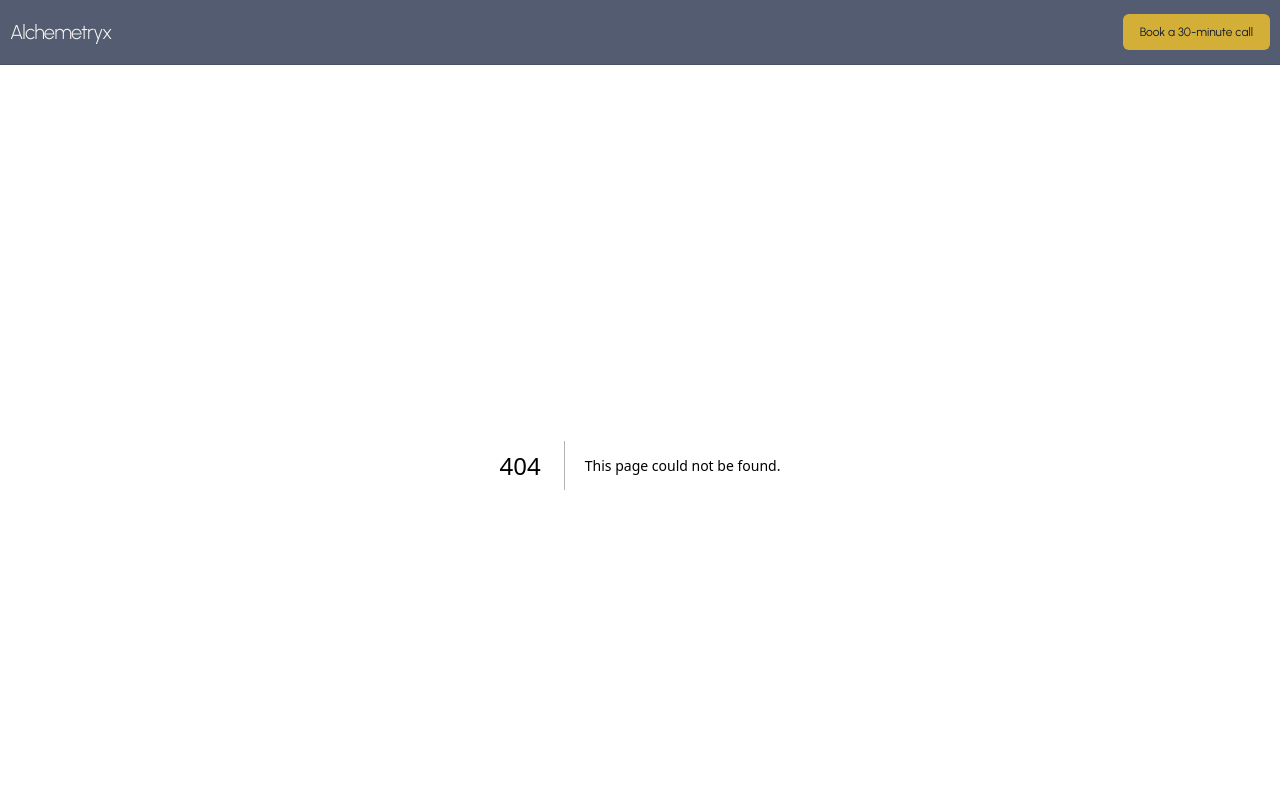
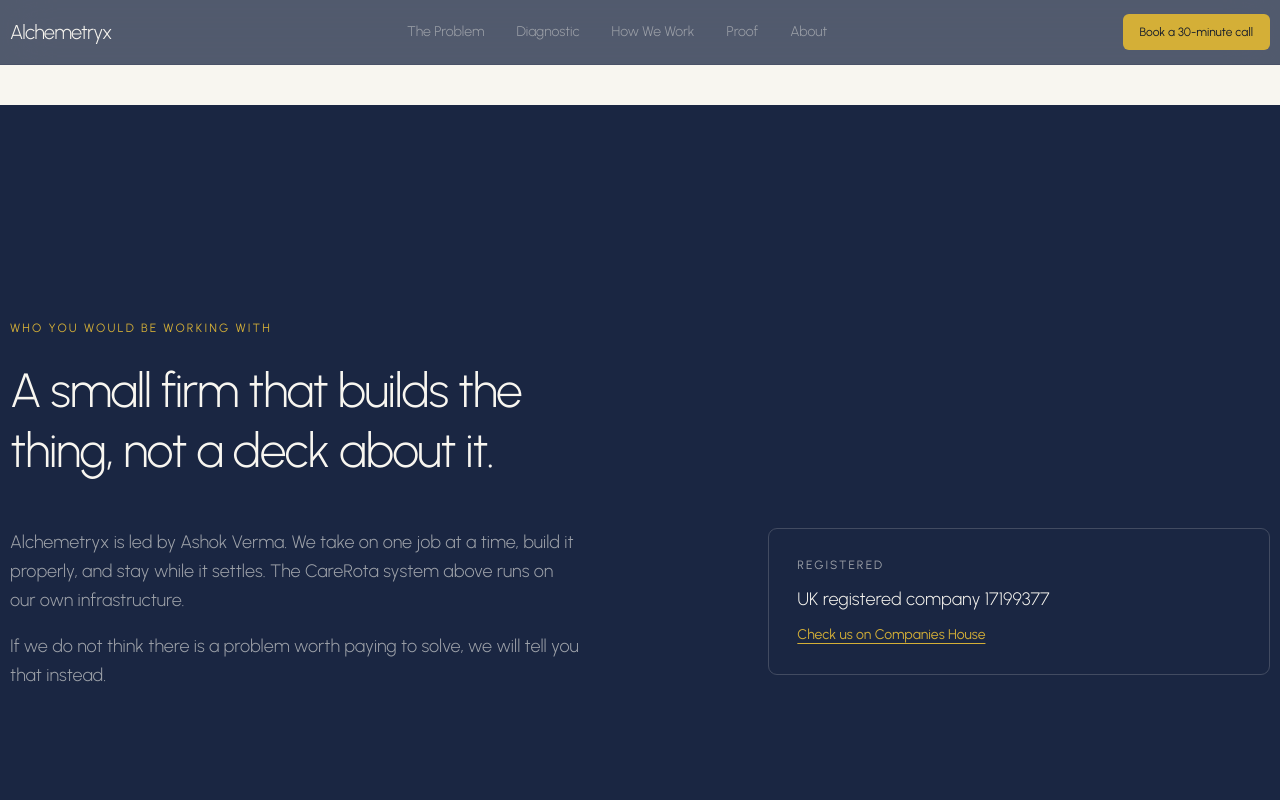
Before and after one commit to ashok-1986/alchemetryx-main, a Next.js app: page /about in a window 1280 px wide. Before the commit this address had no page. Shown: the top 800 px of the page. Built offline with nearby package versions, Linux system fonts and the light colour scheme.

Commit message:
feat(deck-sync): apply copy deck updates, 5-item anchor nav, CTA ladder links, two-column honesty block, and dialog focus accessibility

```diff
--- /dev/null
+++ b/app/about/page.tsx
@@ -0,0 +1,20 @@
+import type { Metadata } from "next";
+import { WhoWeAre } from "@/components/sections/who-we-are";
+import { CtaBlock } from "@/components/sections/cta-block";
+
+export const metadata: Metadata = {
+  title: "About · Alchemetryx",
+  description:
+    "A small firm led by Ashok Verma that builds the thing, not a deck about it.",
+};
+
+export default function AboutPage() {
+  return (
+    <main className="min-h-screen">
+      <div className="pt-10">
+        <WhoWeAre />
+      </div>
+      <CtaBlock />
+    </main>
+  );
+}
--- a/components/chrome/nav.tsx
+++ b/components/chrome/nav.tsx
@@ -2,19 +2,44 @@ import Link from "next/link";
 import { Button } from "@/components/ui/button";
 import { COMPANY } from "@/lib/constants";
 
+const NAV_ITEMS = [
+  { label: "The Problem", href: "/#problem" },
+  { label: "Diagnostic", href: "/#diagnostic" },
+  { label: "How We Work", href: "/#how-we-work" },
+  { label: "Proof", href: "/#proof" },
+  { label: "About", href: "/about" },
+];
+
 export function Nav() {
   return (
     <header className="sticky top-0 z-50 w-full bg-[var(--color-sapphire)]/80 backdrop-blur-[24px] supports-[backdrop-filter]:bg-[var(--color-sapphire)]/75 border-b border-[var(--color-sapphire-line)]/60 transition-colors duration-200">
-      <div className="w-full max-w-[1440px] mx-auto px-[10px] h-16 flex items-center justify-between">
+      <div className="w-full max-w-[1440px] mx-auto px-[10px] h-16 flex items-center justify-between gap-6">
         <Link
           href="/"
-          className="text-xl font-light tracking-[-0.04em] text-[var(--color-pearl)] hover:opacity-90 active:scale-[0.98] transition-all duration-150 cursor-pointer"
+          className="text-xl font-light tracking-[-0.04em] text-[var(--color-pearl)] hover:opacity-90 active:scale-[0.98] transition-all duration-150 cursor-pointer shrink-0"
         >
           {COMPANY.name}
         </Link>
-        <Button asChild variant="primary" size="sm">
-          <Link href={COMPANY.primaryCtaHref}>{COMPANY.primaryCtaLabel}</Link>
-        </Button>
+
+        {/* 5 Anchor nav items */}
+        <nav aria-label="Main Navigation" className="hidden md:flex items-center gap-8">
+          {NAV_ITEMS.map((item) => (
+            <Link
+              key={item.label}
+              href={item.href}
+              className="text-sm font-light text-[var(--color-slate)] hover:text-[var(--color-pearl)] transition-colors duration-150 cursor-pointer"
+            >
+              {item.label}
+            </Link>
+          ))}
+        </nav>
+
+        {/* Gold CTA button */}
+        <div className="shrink-0">
+          <Button asChild variant="primary" size="sm">
+            <Link href={COMPANY.primaryCtaHref}>{COMPANY.primaryCtaLabel}</Link>
+          </Button>
+        </div>
       </div>
     </header>
   );
--- a/components/sections/cta-block.tsx
+++ b/components/sections/cta-block.tsx
@@ -6,7 +6,7 @@ import { COMPANY } from "@/lib/constants";
 
 export function CtaBlock() {
   return (
-    <SectionFullBleed tone="light" className="border-t border-[var(--color-pearl-line)] py-20 md:py-32">
+    <SectionFullBleed id="book" tone="light" fullHeight={false} className="border-t border-[var(--color-pearl-line)] py-20 md:py-32">
       <Reveal>
         <div className="max-w-[48ch]">
           <p className="text-xs uppercase tracking-[0.18em] text-[var(--color-gold-deep)] mb-6">
--- a/components/sections/how-we-work.tsx
+++ b/components/sections/how-we-work.tsx
@@ -1,3 +1,4 @@
+import Link from "next/link";
 import { SectionFullBleed } from "@/components/sections/section-full-bleed";
 import { Reveal } from "@/components/motion/reveal";
 
@@ -24,7 +25,7 @@ const STEPS = [
 
 export function HowWeWork() {
   return (
-    <SectionFullBleed tone="light" className="border-t border-[var(--color-pearl-line)]">
+    <SectionFullBleed id="how-we-work" tone="light" className="border-t border-[var(--color-pearl-line)]">
       <Reveal>
         <p className="text-xs uppercase tracking-[0.18em] text-[var(--color-gold-deep)] mb-6">
           HOW WE WORK
@@ -55,9 +56,19 @@ export function HowWeWork() {
                   {s.service}
                 </h3>
               </div>
-              <p className="mt-6 text-base font-normal leading-relaxed text-[var(--color-ink)]">
-                {s.body}
-              </p>
+              <div className="mt-6">
+                <p className="text-base font-normal leading-relaxed text-[var(--color-ink)]">
+                  {s.body}
+                </p>
+                <div className="mt-6 pt-4 border-t border-[var(--color-pearl-line)]/60">
+                  <Link
+                    href="/book"
+                    className="inline-flex items-center text-sm font-normal text-[var(--color-gold-deep)] hover:text-[var(--color-ink)] underline underline-offset-4 transition-colors cursor-pointer"
+                  >
+                    Book a 30-minute call →
+                  </Link>
+                </div>
+              </div>
             </div>
           </Reveal>
         ))}
--- a/components/sections/level-router.tsx
+++ b/components/sections/level-router.tsx
@@ -44,7 +44,7 @@ export function LevelRouter() {
   };
 
   return (
-    <SectionFullBleed tone="light" className="border-t border-[var(--color-pearl-line)]">
+    <SectionFullBleed id="diagnostic" tone="light" fullHeight={false} className="border-t border-[var(--color-pearl-line)] py-20 md:py-28">
       <Reveal>
         <h2 className="text-[clamp(1.75rem,4vw,3rem)] font-light leading-tight tracking-[-0.03em] max-w-[20ch] text-[var(--color-ink)]">
           Have you bought AI yet?
--- a/components/sections/proof.tsx
+++ b/components/sections/proof.tsx
@@ -1,6 +1,6 @@
 "use client";
 
-import { useState, useEffect } from "react";
+import { useState, useEffect, useRef } from "react";
 import Image from "next/image";
 import { SectionFullBleed } from "@/components/sections/section-full-bleed";
 import { Reveal } from "@/components/motion/reveal";
@@ -9,26 +9,65 @@ import { CARE_ROTA } from "@/content/case-studies";
 export function Proof() {
   const cs = CARE_ROTA;
   const [activeImage, setActiveImage] = useState<(typeof cs.build.items)[0] | null>(null);
+  const triggerRef = useRef<HTMLButtonElement | null>(null);
+  const dialogRef = useRef<HTMLDivElement | null>(null);
+  const closeBtnRef = useRef<HTMLButtonElement | null>(null);
 
-  // Close lightbox on Escape key
+  // Manage keyboard focus and body overflow when dialog is opened/closed
   useEffect(() => {
+    if (!activeImage) return;
+
+    // Capture existing inline overflow value and set to hidden
+    const prevOverflow = document.body.style.overflow;
+    document.body.style.overflow = "hidden";
+
+    // Move focus to Close button when opened
+    const timer = setTimeout(() => {
+      closeBtnRef.current?.focus();
+    }, 50);
+
+    // Trap Tab and Shift+Tab among dialog controls and close on Escape
     const onKeyDown = (e: KeyboardEvent) => {
       if (e.key === "Escape") {
         setActiveImage(null);
+        return;
+      }
+      if (e.key === "Tab") {
+        if (!dialogRef.current) return;
+        const focusableElements = dialogRef.current.querySelectorAll<HTMLElement>(
+          'button, [href], input, select, textarea, [tabindex]:not([tabindex="-1"])'
+        );
+        if (focusableElements.length === 0) return;
+        const firstElement = focusableElements[0];
+        const lastElement = focusableElements[focusableElements.length - 1];
+
+        if (e.shiftKey) {
+          if (document.activeElement === firstElement) {
+            e.preventDefault();
+            lastElement.focus();
+          }
+        } else {
+          if (document.activeElement === lastElement) {
+            e.preventDefault();
+            firstElement.focus();
+          }
+        }
       }
     };
-    if (activeImage) {
+
     window.addEventListener("keydown", onKeyDown);
-      document.body.style.overflow = "hidden";
-    }
+
     return () => {
+      clearTimeout(timer);
       window.removeEventListener("keydown", onKeyDown);
-      document.body.style.overflow = "";
+      document.body.style.overflow = prevOverflow;
+      // Restore focus to the triggering image button
+      triggerRef.current?.focus();
     };
   }, [activeImage]);
 
   return (
-    <SectionFullBleed tone="light" className="border-t border-[var(--color-pearl-line)]">
+    <SectionFullBleed id="proof" tone="light" className="border-t border-[var(--color-pearl-line)]">
       <Reveal>
         <p className="text-xs uppercase tracking-[0.18em] text-[var(--color-gold-deep)] mb-6">
           {cs.eyebrow}
@@ -100,7 +139,10 @@ export function Proof() {
               <div className="lg:col-span-8">
                 <button
                   type="button"
-                  onClick={() => setActiveImage(item)}
+                  onClick={(e) => {
+                    triggerRef.current = e.currentTarget;
+                    setActiveImage(item);
+                  }}
                   aria-label={`Expand and inspect ${item.title}`}
                   className="group relative block w-full overflow-hidden rounded-md border border-[var(--color-pearl-line)] bg-[var(--color-sapphire)] cursor-zoom-in text-left focus-visible:outline-2 focus-visible:outline-[var(--color-gold)]"
                 >
@@ -132,27 +174,34 @@ export function Proof() {
         ))}
       </div>
 
-      {/* The honesty block */}
+      {/* The honesty block — Two-column block */}
       <Reveal delay={0.1}>
-        <div className="mt-20 max-w-[65ch] border-t border-[var(--color-pearl-line)] pt-10">
+        <div className="mt-20 md:mt-24 border-t border-[var(--color-pearl-line)] pt-12">
+          <div className="grid grid-cols-1 lg:grid-cols-12 gap-8 lg:gap-12 items-start">
+            <div className="lg:col-span-5">
               <p className="text-xs uppercase tracking-[0.16em] text-[var(--color-gold-deep)] font-normal">
                 What this is, and what it isn’t
               </p>
-          <h3 className="mt-3 text-2xl sm:text-3xl font-normal text-[var(--color-ink)] tracking-[-0.02em]">
+              <h3 className="mt-3 text-2xl sm:text-3xl font-normal text-[var(--color-ink)] tracking-[-0.025em] leading-snug">
                 {cs.honesty.heading}
               </h3>
-          <p className="mt-4 text-base md:text-lg font-normal leading-relaxed text-[var(--color-ink)]">
+              <p className="mt-6 text-lg sm:text-xl font-normal text-[var(--color-ink)]">
+                If your rota still lives in a spreadsheet, that is a conversation worth having.
+              </p>
+            </div>
+            <div className="lg:col-span-7">
+              <p className="text-base sm:text-lg font-normal leading-relaxed text-[var(--color-ink)]">
                 {cs.honesty.body}
               </p>
-          <p className="mt-8 text-lg md:text-xl font-normal text-[var(--color-ink)]">
-            If your rota still lives in a spreadsheet, that is a conversation worth having.
-          </p>
+            </div>
+          </div>
         </div>
       </Reveal>
 
       {/* Lightbox Modal for 1:1 image inspection */}
       {activeImage && (
         <div
+          ref={dialogRef}
           role="dialog"
           aria-modal="true"
           aria-label={activeImage.title}
@@ -173,10 +222,11 @@ export function Proof() {
                 </p>
               </div>
               <button
+                ref={closeBtnRef}
                 type="button"
                 onClick={() => setActiveImage(null)}
-                aria-label="Close modal"
-                className="text-xs uppercase tracking-wider text-[var(--color-slate)] hover:text-[var(--color-pearl)] px-3 py-1.5 rounded border border-[var(--color-sapphire-line)] hover:border-[var(--color-gold)] transition-colors cursor-pointer"
+                aria-label="Close dialog"
+                className="text-xs uppercase tracking-wider text-[var(--color-slate)] hover:text-[var(--color-pearl)] px-3 py-1.5 rounded border border-[var(--color-sapphire-line)] hover:border-[var(--color-gold)] transition-colors cursor-pointer outline-none focus-visible:ring-2 focus-visible:ring-[var(--color-gold)]"
               >
                 Close [Esc]
               </button>
--- a/components/sections/the-problem.tsx
+++ b/components/sections/the-problem.tsx
@@ -24,19 +24,13 @@ const ROWS = [
  */
 export function TheProblem() {
   return (
-    <SectionFullBleed tone="light" className="border-t border-[var(--color-pearl-line)]">
-      {/* Eyebrow & Ghosted Numeral */}
+    <SectionFullBleed id="problem" tone="light" className="border-t border-[var(--color-pearl-line)]">
+      {/* Eyebrow */}
       <Reveal>
-        <div className="flex items-baseline justify-between border-b border-[var(--color-pearl-line)]/50 pb-4">
+        <div className="border-b border-[var(--color-pearl-line)]/50 pb-4">
           <p className="text-xs uppercase tracking-[0.2em] text-[var(--color-gold-deep)]">
             THE PROBLEM
           </p>
-          <span
-            aria-hidden="true"
-            className="text-4xl sm:text-5xl lg:text-6xl font-light text-[var(--color-ink)]/15 select-none tracking-tight"
-          >
-            01
-          </span>
         </div>
       </Reveal>
 
--- a/components/sections/who-we-are.tsx
+++ b/components/sections/who-we-are.tsx
@@ -19,6 +19,9 @@ export function WhoWeAre() {
           <div className="max-w-[60ch]">
             <p className="text-base md:text-lg font-light leading-relaxed text-[var(--color-slate)]">
               Alchemetryx is led by Ashok Verma. We take on one job at a time, build it properly, and stay while it settles. The CareRota system above runs on our own infrastructure.
+            </p>
+            <p className="mt-4 text-base md:text-lg font-light leading-relaxed text-[var(--color-slate)]">
+              If we do not think there is a problem worth paying to solve, we will tell you that instead.
             </p>
           </div>
         </Reveal>
```
Also changed, not shown: 2 other files (tests, documents, lock files or other folders). Lines whose indentation alone changed are shown as unchanged.
